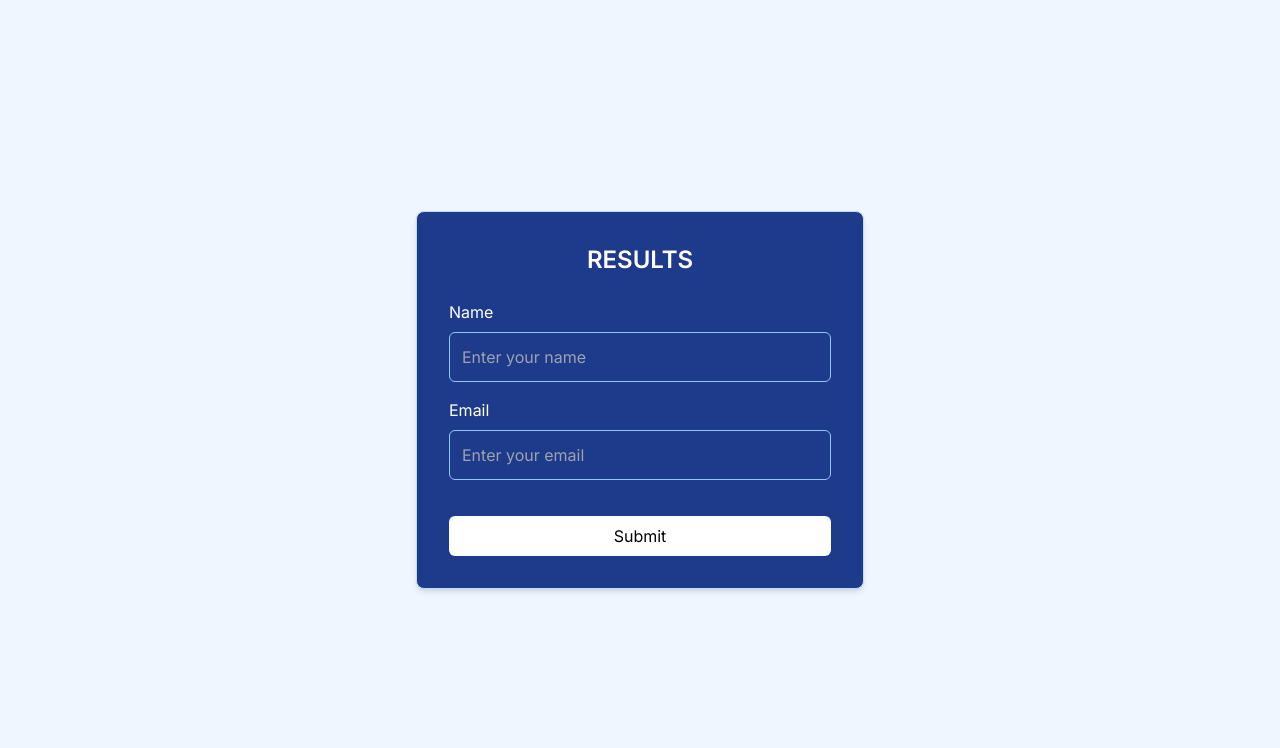
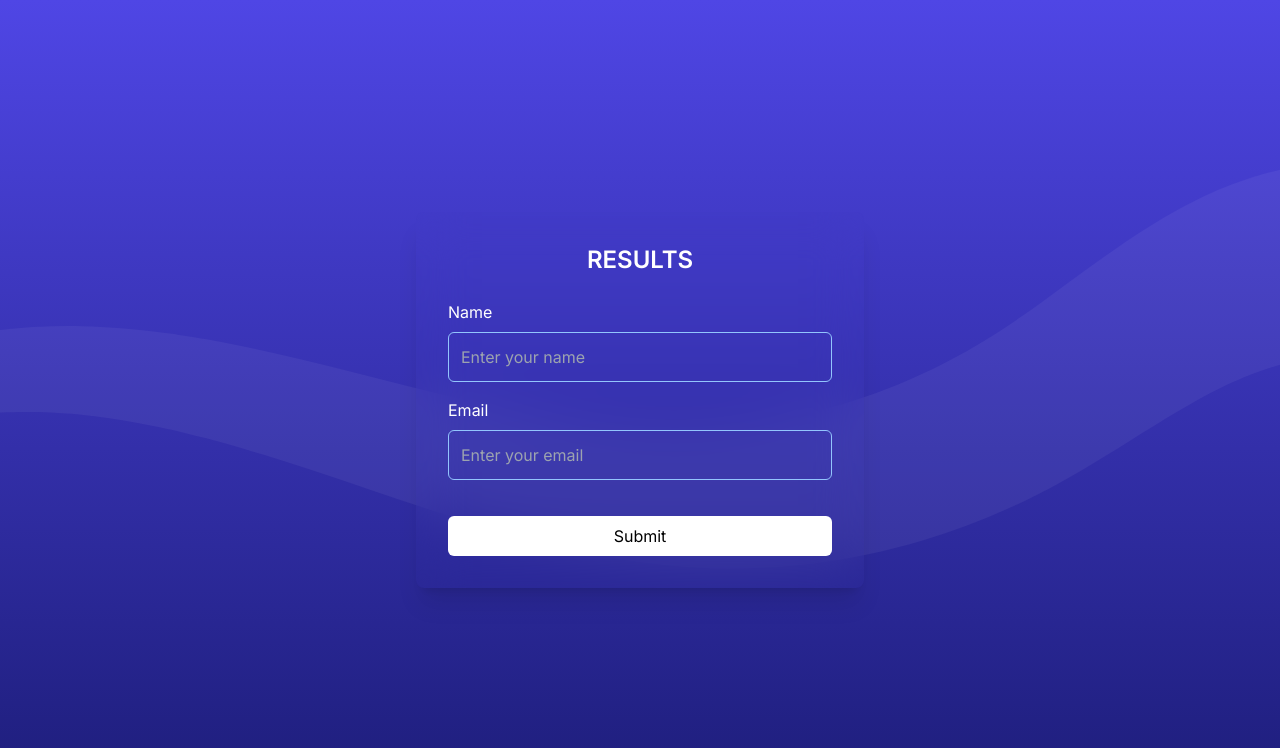
Before and after one commit to Outreach-IITR/Gambitor3.0, a Next.js app in the folder Frontend/: page /results in a window 1280 px wide. Shown: the top 748 px of the page. Built offline with nearby package versions, Linux system fonts and the light colour scheme.

Commit message:
added results 2.0

```diff
--- a/Frontend/src/app/results/page.tsx
+++ b/Frontend/src/app/results/page.tsx
@@ -1,6 +1,6 @@
 "use client"
 // components/ContactForm.tsx
-
+import Image from 'next/image';
 import { useState } from 'react';
 import Table from "./table"
 import { defaultOverrides } from 'next/dist/server/require-hook';
@@ -29,18 +29,19 @@ const ContactForm = () => {
   };
 
   return (
-    <div>
+    <div className='bg-gradient-to-b from-indigo-600 to-[#1d1d7a]'>
+      <Image src="/wave1.svg" height={500} width={500} alt="" className="w-full absolute left-0 z-1 mt-[10rem]"/>
     { !toggle? (
 
-    <div className="flex flex-col justify-center items-center min-h-screen bg-blue-50">
+    <div className="flex flex-col justify-center items-center min-h-screen bg-transparent">
       <form
         onSubmit={handleSubmit}
-        className="w-full max-w-md bg-blue-900 p-8 rounded-lg shadow-md border border-blue-200"
+        className="w-full max-w-md p-8 rounded-lg shadow-xl bg-transparent backdrop-blur-xl text-white "
       >
         <h2 className="text-2xl font-semibold text-center text-white mb-6">RESULTS</h2>
 
         <div className="mb-4">
-          <label htmlFor="name" className="block text-white mb-2">
+          <label htmlFor="name" className="block mb-2">
             Name
           </label>
           <input
@@ -49,7 +50,7 @@ const ContactForm = () => {
             name="name"
             value={formData.name}
             onChange={handleInputChange}
-            className="w-full p-3 border border-blue-300 bg-blue-900 text-white rounded-md focus:outline-none focus:ring-2 focus:ring-blue-500"
+            className="w-full p-3 border border-blue-300 bg-transparent text-white rounded-md focus:outline-none focus:ring-2 focus:ring-blue-500"
             placeholder="Enter your name"
             required
           />
@@ -65,7 +66,7 @@ const ContactForm = () => {
             name="email"
             value={formData.email}
             onChange={handleInputChange}
-            className="w-full p-3 border border-blue-300 text-white bg-blue-900 rounded-md focus:outline-none focus:ring-2 focus:ring-blue-500"
+            className="w-full p-3 border border-blue-300 text-white bg-transparent rounded-md focus:outline-none focus:ring-2 focus:ring-blue-500"
             placeholder="Enter your email"
             required
           />
--- a/Frontend/src/app/results/table.tsx
+++ b/Frontend/src/app/results/table.tsx
@@ -2,8 +2,8 @@
 
 const ResultTable = () => {
   return (
-    <div className="flex justify-center items-center min-h-screen bg-blue-50">
-      <div className="md:w-[60%] bg-blue-900 text-white md:text-2xl p-8 rounded-lg shadow-md">
+    <div className="flex justify-center items-center min-h-screen bg-transparent">
+      <div className="md:w-[60%] bg-transparent backdrop-blur-xl text-white md:text-2xl p-8 rounded-lg shadow-xl">
         <table className="w-full table-auto border-collapse border border-white">
           <thead>
             <tr>
```
